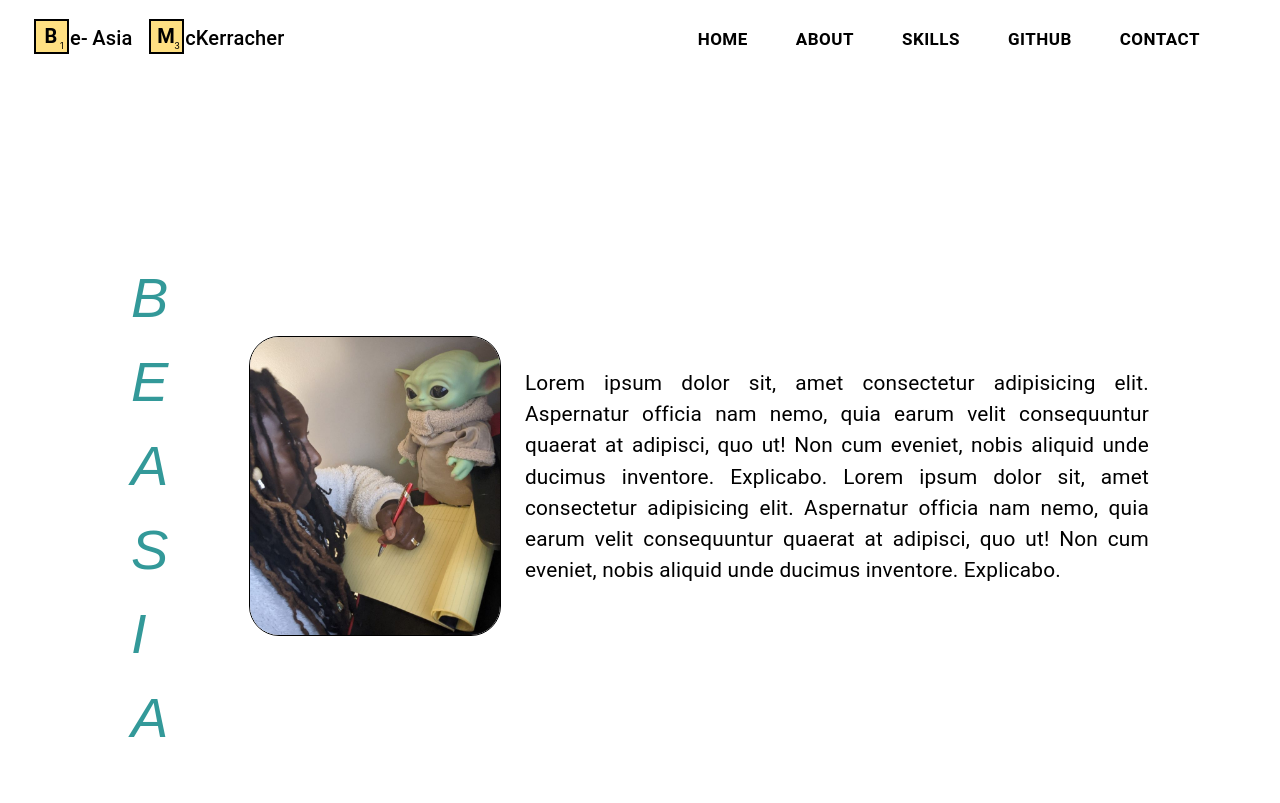
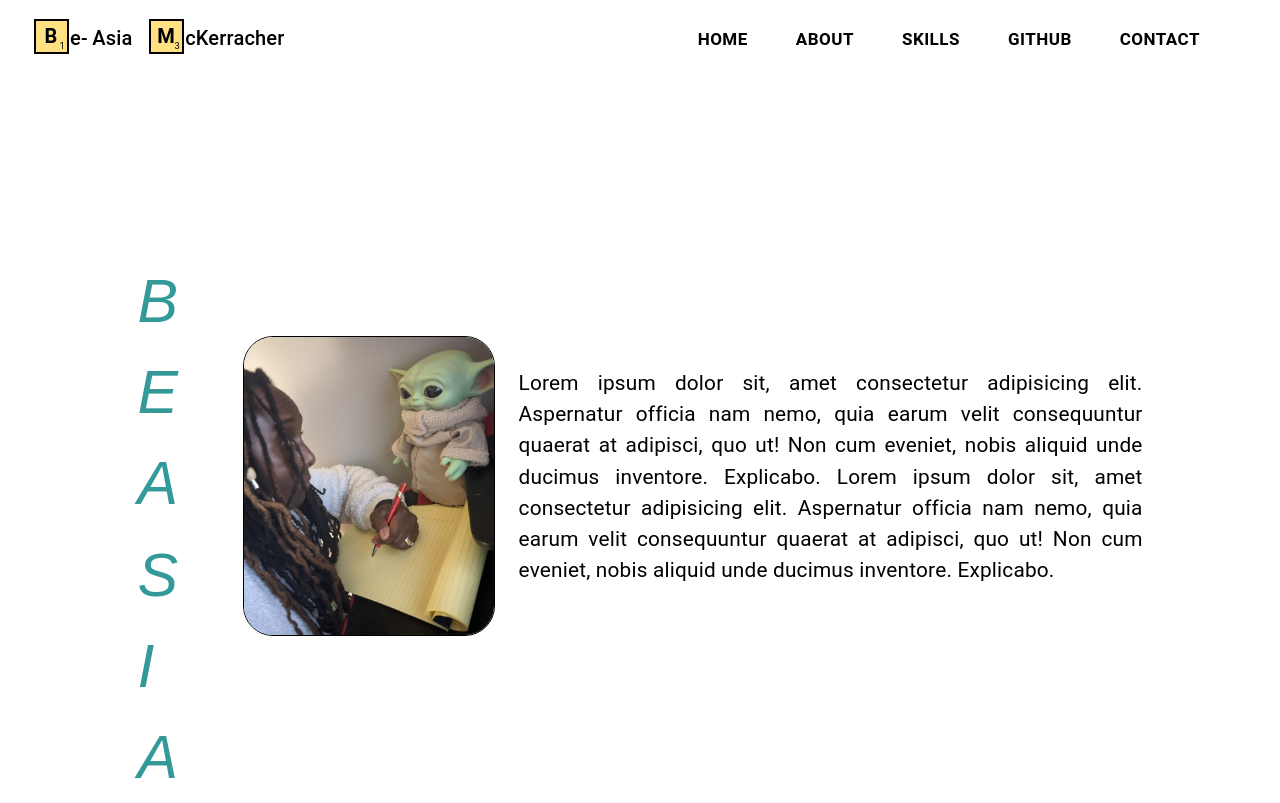
Before and after one commit to amerigirl/website, a React (Create React App) app: page /aboutPage in a window 1280 px wide. Built offline with nearby package versions, Linux system fonts and the light colour scheme.

Commit message:
small tweaks

```diff
--- a/src/Components/AboutPage/AboutPage.jsx
+++ b/src/Components/AboutPage/AboutPage.jsx
@@ -8,6 +8,7 @@ const AboutPage = () => {
   return (
     <ThemeProvider theme={theme}>
       <Navbar />
+
       <Box>
         <BeasiaName />
       </Box>
--- a/src/Components/AboutPage/BeasiaName.jsx
+++ b/src/Components/AboutPage/BeasiaName.jsx
@@ -16,14 +16,14 @@ const BeasiaName = () => {
       <Box
         sx={{
           display: "grid",
-          marginRight: "5rem",
+          marginRight: "4rem",
         }}
       >
         {name.split("").map((char, index) => (
           <Typography
             key={index}
             sx={{
-              fontSize: "3.5rem",
+              fontSize: "3.8rem",
               fontFamily: "fantasy",
               color: "primary.light",
               fontStyle: "oblique",
```
